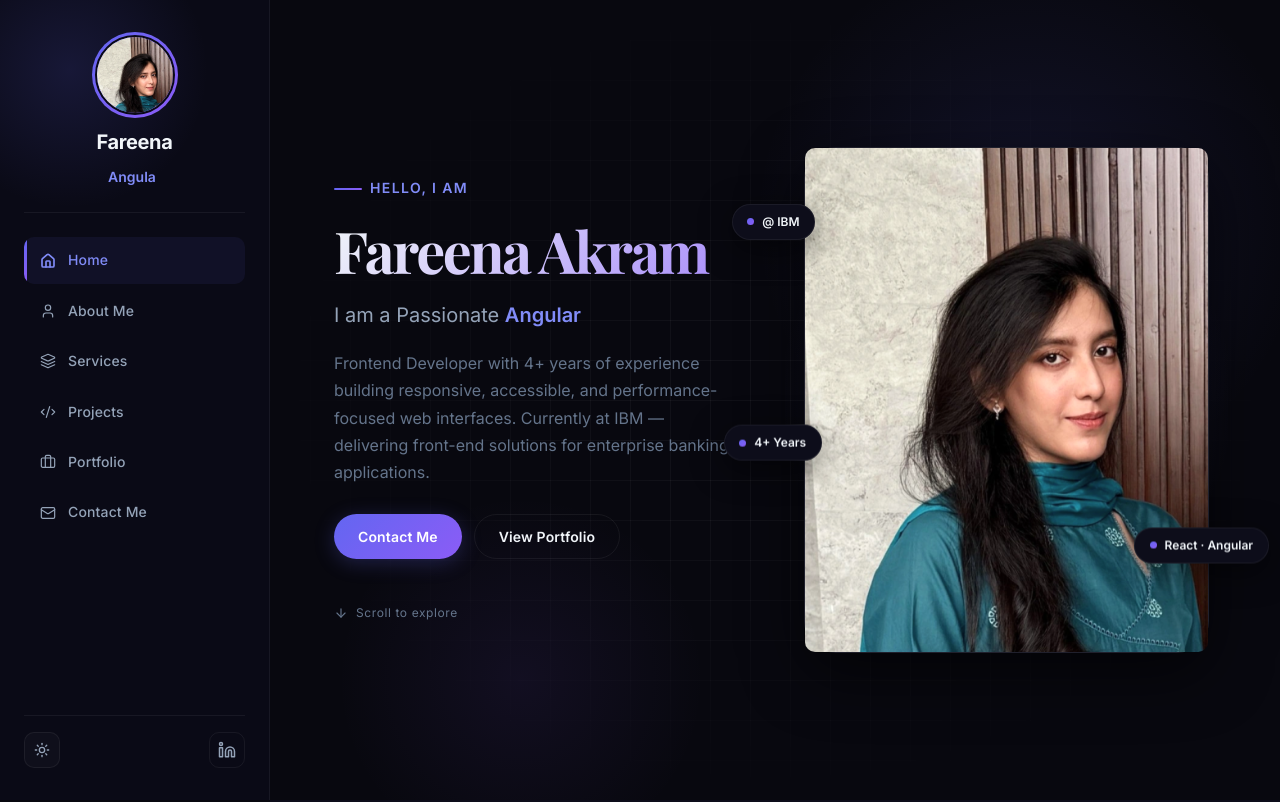
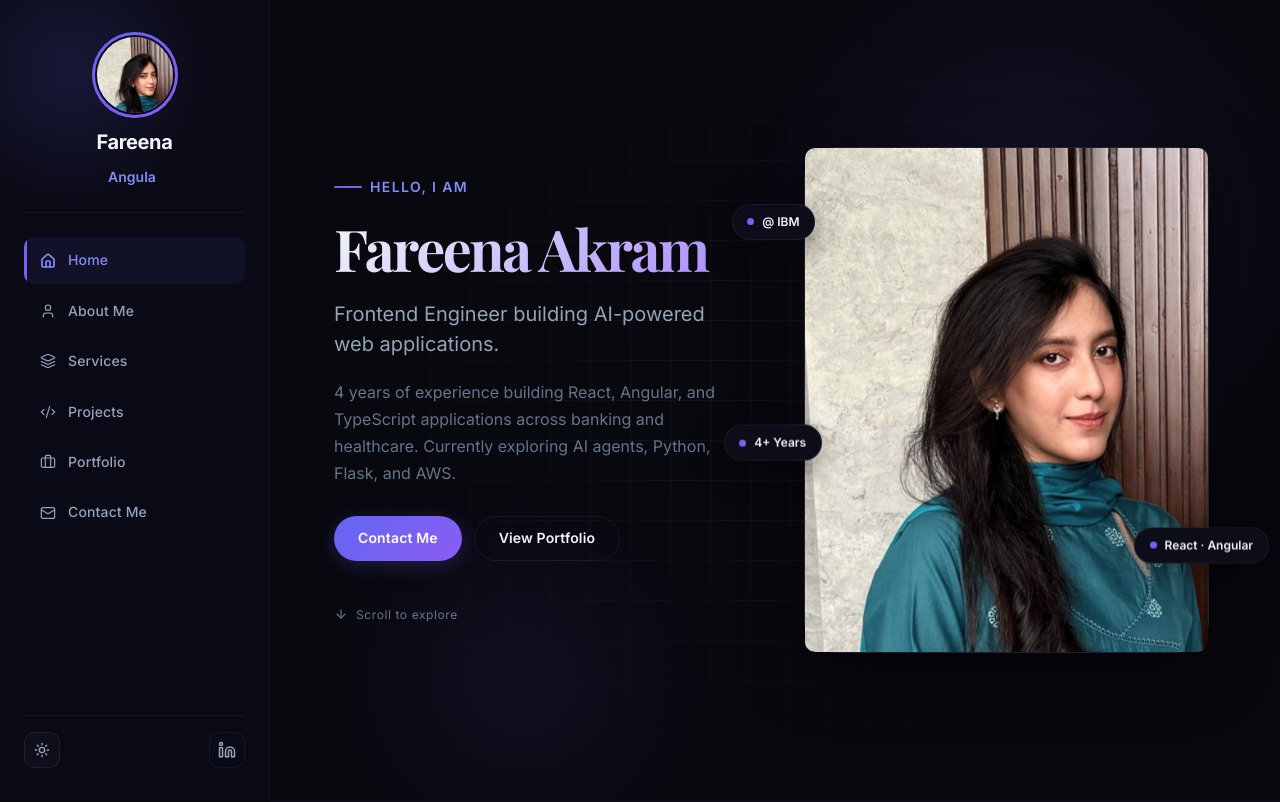
Before and after one commit to FareenaAkram/portfolio, a React (Vite) app: page / in a window 1280 px wide. Shown: the top 802 px of the page. Built offline with nearby package versions, Linux system fonts and the light colour scheme.

Commit message:
Update Hero component with new tagline and description
Removed 'Angular Specialist' and 'WordPress Expert' from typing phrases. Updated tagline and description to reflect current expertise.

```diff
--- a/src/sections/Hero/Hero.jsx
+++ b/src/sections/Hero/Hero.jsx
@@ -9,9 +9,8 @@ import styles from './Hero.module.css';
 const TYPING_PHRASES = [
   'Frontend Engineer',
   'React Developer',
-  'Angular Specialist',
   'IBM Consultant',
-  'WordPress Expert',
+  'Elementor Expert',
 ];
 
 export default function Hero() {
@@ -50,14 +49,12 @@ export default function Hero() {
             </m.h1>
 
             <m.p className={styles.tagline} variants={fadeUp}>
-              I am a Passionate{' '}
-              <TypingAnimation phrases={TYPING_PHRASES} className={styles.typedText} />
+             Frontend Engineer building AI-powered web applications.
+              {/* <TypingAnimation phrases={TYPING_PHRASES} className={styles.typedText} /> */}
             </m.p>
 
             <m.p className={styles.description} variants={fadeUp}>
-              Frontend Developer with 4+ years of experience building responsive, accessible,
-              and performance-focused web interfaces. Currently at IBM — delivering front-end
-              solutions for enterprise banking applications.
+             4 years of experience building React, Angular, and TypeScript applications across banking and healthcare. Currently exploring AI agents, Python, Flask, and AWS.
             </m.p>
 
             <m.div className={styles.ctaBar} variants={fadeUp}>
```
